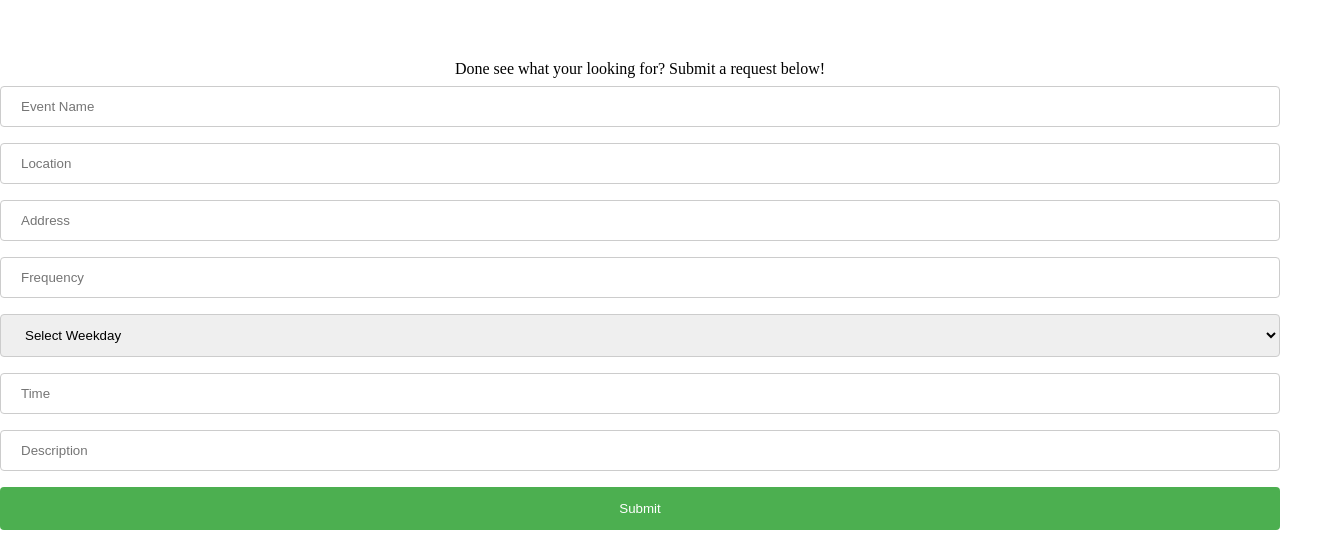
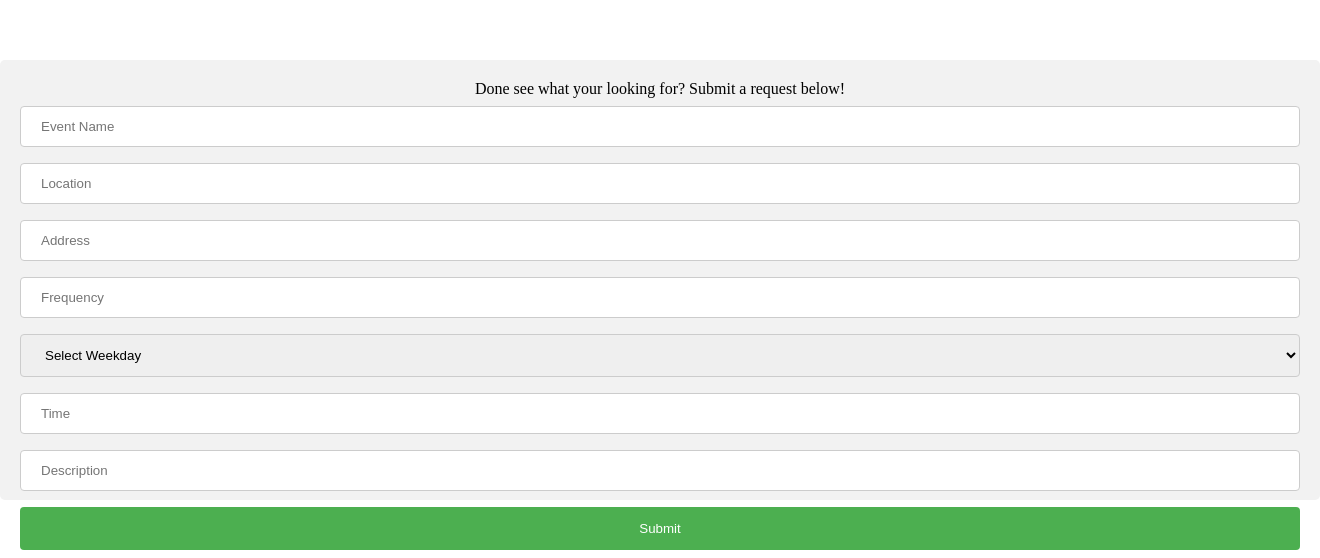
Before and after one commit to zachbush96/Happyhour, a website: page landing-pages/index.html in a window 1280 px wide. Shown: the part 340-898 px from the top of the page, 1320 px wide, since content can reach past the window. Drawn offline with Linux system fonts and the light colour scheme; no server answers.

Commit message:
Update index.html
updating bottom half css

```diff
--- a/landing-pages/index.html
+++ b/landing-pages/index.html
@@ -17,6 +17,9 @@
             }
             #bottomhalf{
                 text-align: center;
+                border-radius: 5px;
+                background-color: #f2f2f2;
+                padding: 20px;
             }
             .row div {
                 width: 50%;
```
